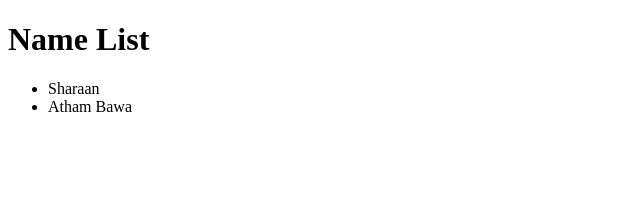
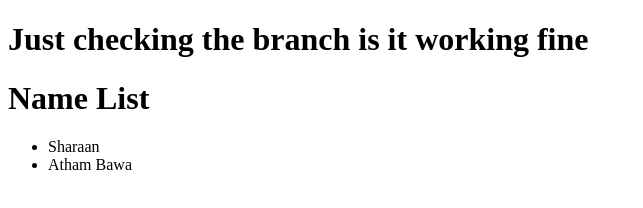
Before and after one commit to asloof1/StudyRepo, a plain HTML site: page index.html in a window 1280 px wide. Shown: the whole page, without its empty margins (0-643 px from the left). Drawn offline with Linux system fonts and the light colour scheme.

Commit message:
New branch created

```diff
--- a/index.html
+++ b/index.html
@@ -6,6 +6,7 @@
     <title>StudyRepo</title>
   </head>
   <body>
+    <h1>Just checking the branch is it working fine</h1>
     <h1>Name List</h1>
     <ul>
       <li>Sharaan</li>
```
